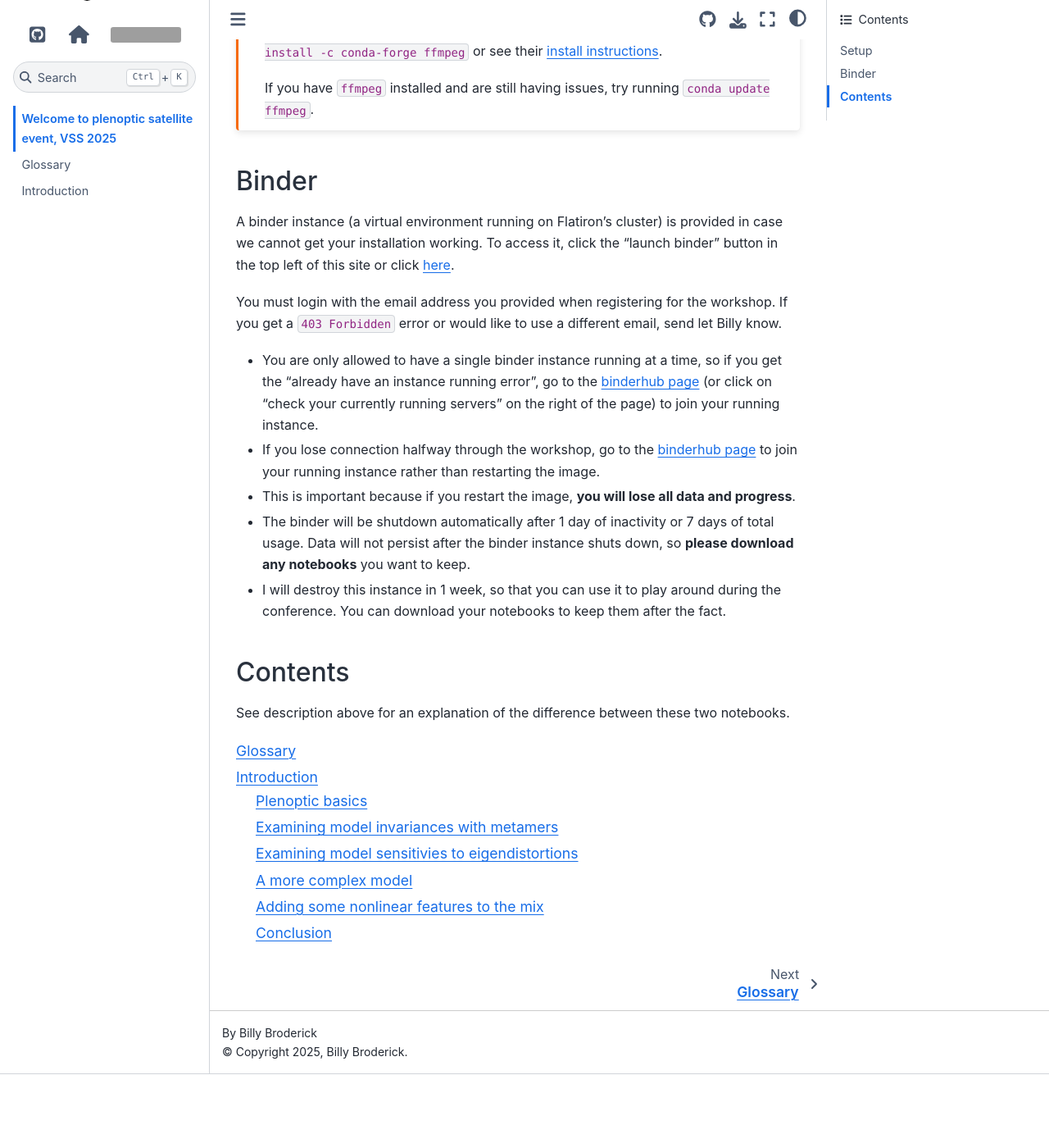
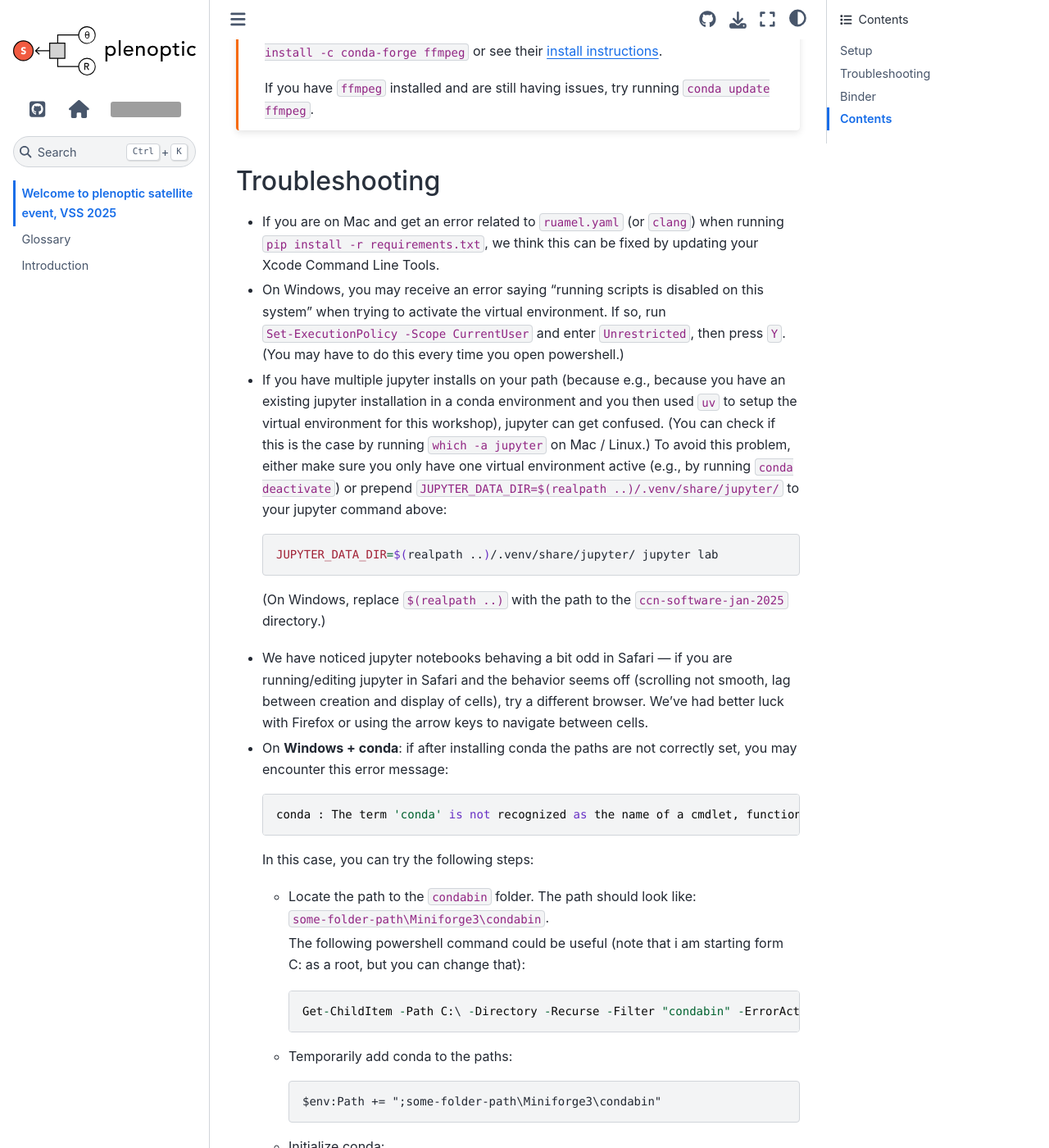
Before and after one commit to plenoptic-org/plenoptic-vss-2025, a Sphinx documentation site: the page built from docs/source/index.md, in a window 1280 px wide and 1400 px high, scrolled down 2446 px. Shown: the whole window at 82% size. Built offline with Sphinx 7.4.7 and the Sphinx Book theme 1.1.4, drawn with Linux system fonts in a browser that asks for light colours; pages that are not in the unit, such as notebooks, are missing from menus; before the commit the page ends 3756 px from its top, so only the background shows below that; some of the changed text lies outside the part shown; grey boxes are pictures that could not be loaded.

Commit message:
adds troubleshooting

````diff
--- a/docs/source/index.md
+++ b/docs/source/index.md
@@ -207,6 +207,41 @@ If you have `ffmpeg` installed and are still having issues, try running `conda u
 
 :::
 
+## Troubleshooting
+
+- If you are on Mac and get an error related to `ruamel.yaml` (or `clang`) when running `pip install -r requirements.txt`, we think this can be fixed by updating your Xcode Command Line Tools.
+- On Windows, you may receive an error saying "running scripts is disabled on this system" when trying to activate the virtual environment. If so, run `Set-ExecutionPolicy -Scope CurrentUser` and enter `Unrestricted`, then press `Y`. (You may have to do this every time you open powershell.)
+- If you have multiple jupyter installs on your path (because e.g., because you have an existing jupyter installation in a conda environment and you then used `uv` to setup the virtual environment for this workshop), jupyter can get confused. (You can check if this is the case by running `which -a jupyter` on Mac / Linux.)
+  To avoid this problem, either make sure you only have one virtual environment active (e.g., by running `conda deactivate`) or prepend `JUPYTER_DATA_DIR=$(realpath ..)/.venv/share/jupyter/` to your jupyter command above:
+
+  ```shell
+  JUPYTER_DATA_DIR=$(realpath ..)/.venv/share/jupyter/ jupyter lab
+  ```
+
+  (On Windows, replace `$(realpath ..)` with the path to the `ccn-software-jan-2025` directory.)
+- We have noticed jupyter notebooks behaving a bit odd in Safari --- if you are running/editing jupyter in Safari and the behavior seems off (scrolling not smooth, lag between creation and display of cells), try a different browser. We've had better luck with Firefox or using the arrow keys to navigate between cells.
+- On **Windows + conda**: if after installing conda the paths are not correctly set, you may encounter this error message:
+   ```
+   conda : The term 'conda' is not recognized as the name of a cmdlet, function, script file, or operable program. Check the spelling of the name, or if a path was included, verify that the path is correct and try again.
+   ```
+  In this case, you can try the following steps:
+  - Locate the path to the `condabin` folder. The path should look like: `some-folder-path\Miniforge3\condabin`.
+
+    The following powershell command could be useful (note that i am starting form C: as a root, but you can change that):
+    ```
+    Get-ChildItem -Path C:\ -Directory -Recurse -Filter "condabin" -ErrorAction SilentlyContinue | Select-Object -ExpandProperty FullName
+    ```
+  - Temporarily add conda to the paths:
+    ```
+    $env:Path += ";some-folder-path\Miniforge3\condabin"
+    ```
+  - Initialize conda:
+    ```
+    conda init powershell
+    ```
+  - Restart the powershell and check that conda is in the path. Run for example `conda --version`.
+- If you see `sys:1: DeprecationWarning: Call to deprecated function (or staticmethod) _destroy.` when running `python scripts/setup.py`, we don't think this is actually a problem. As long as `check_setup.py` says everything looks good, you're fine!
+
 ## Binder
 
 A binder instance (a virtual environment running on Flatiron's cluster) is provided in case we cannot get your installation working. To access it, click the "launch binder" button in the top left of this site or click [here](https://binder.flatironinstitute.org/v2/user/wbroderick/vss2025?labpath=notebooks).
````
